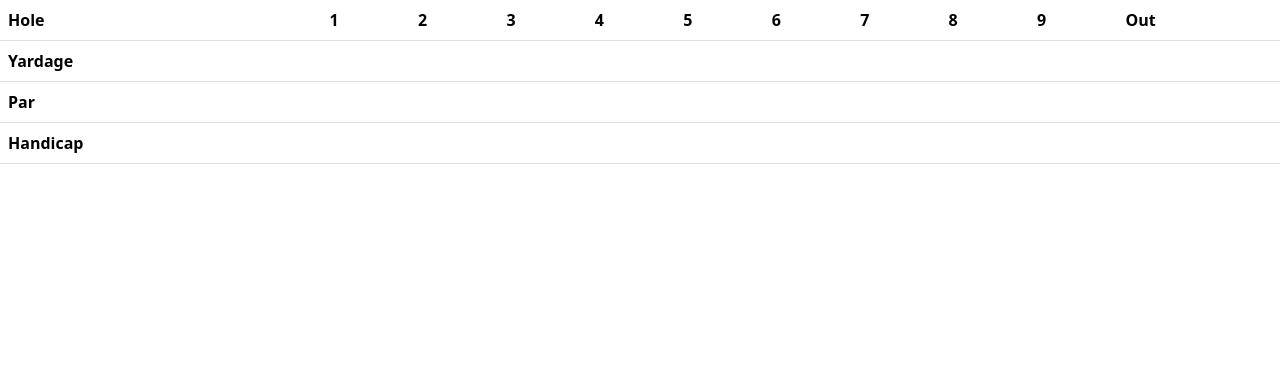
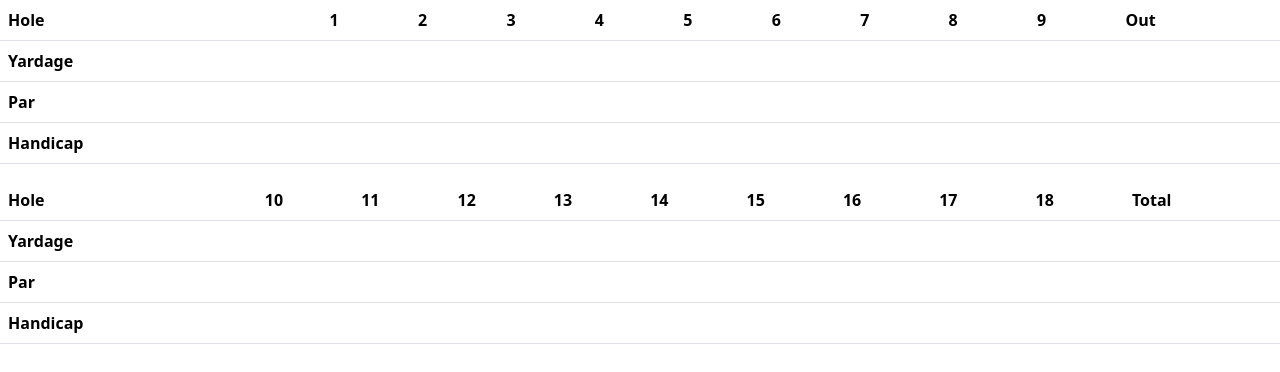
Before and after one commit to DrogonToothless/jsgolfscoreapp, a plain HTML site: page index.html in a window 1280 px wide. Drawn offline with nearby package versions, Linux system fonts and the light colour scheme.

Commit message:
buil html table for back 9

```diff
--- a/index.html
+++ b/index.html
@@ -132,6 +132,126 @@
                 </tbody>
             </table>
         </div>
+        <div class="table-responsive">
+            <table class="table">
+                <thead>
+                    <tr>
+                      <th scope="col">Hole</th>
+                      <th scope="col">10</th>
+                      <th scope="col">11</th>
+                      <th scope="col">12</th>
+                      <th scope="col">13</th>
+                      <th scope="col">14</th>
+                      <th scope="col">15</th>
+                      <th scope="col">16</th>
+                      <th scope="col">17</th>
+                      <th scope="col">18</th>
+                      <th scope="col">Total</th>
+                    </tr>
+                  </thead>
+                <tbody>
+                    <tr>
+                      <th scope="row">Yardage</th>
+                      <td>
+                        <p id="yardage-ten"></p>
+                      </td>
+                      <td>
+                        <p id="yardage-eleven"></p>
+                      </td>
+                      <td>
+                        <p id="yardage-twelve"></p>
+                      </td>
+                      <td>
+                        <p id="yardage-thirteen"></p>
+                      </td>
+                      <td>
+                        <p id="yardage-fourteen"></p>
+                      </td>
+                      <td>
+                        <p id="yardage-fifteen"></p>
+                      </td>
+                      <td>
+                        <p id="yardage-sixteen"></p>
+                      </td>
+                      <td>
+                        <p id="yardage-seventeen"></p>
+                      </td>
+                      <td>
+                        <p id="yardage-eighteen"></p>
+                      </td>
+                      <td>
+                        <p id="yardage-total"></p>
+                      </td>
+                    </tr>
+                    <tr>
+                      <th scope="row">Par</th>
+                      <td>
+                        <p id="par-ten"></p>
+                      </td>
+                      <td>
+                        <p id="par-eleven"></p>
+                      </td>
+                      <td>
+                        <p id="par-twelve"></p>
+                      </td>
+                      <td>
+                        <p id="par-thirteen"></p>
+                      </td>
+                      <td>
+                        <p id="par-fourteen"></p>
+                      </td>
+                      <td>
+                        <p id="par-fifteen"></p>
+                      </td>
+                      <td>
+                        <p id="par-sixteen"></p>
+                      </td>
+                      <td>
+                        <p id="par-seventeen"></p>
+                      </td>
+                      <td>
+                        <p id="par-eighteen"></p>
+                      </td>
+                      <td>
+                        <p id="par-total"></p>
+                      </td>
+                    </tr>
+                    <tr>
+                      <th scope="row">Handicap</th>
+                      <td>
+                        <p id="handicap-ten"></p>
+                      </td>
+                      <td>
+                        <p id="handicap-eleven"></p>
+                      </td>
+                      <td>
+                        <p id="handicap-twelve"></p>
+                      </td>
+                      <td>
+                        <p id="handicap-thirteen"></p>
+                      </td>
+                      <td>
+                        <p id="handicap-fourteen"></p>
+                      </td>
+                      <td>
+                        <p id="handicap-fifteen"></p>
+                      </td>
+                      <td>
+                        <p id="handicap-sixteen"></p>
+                      </td>
+                      <td>
+                        <p id="handicap-seventeen"></p>
+                      </td>
+                      <td>
+                        <p id="handicap-eighteen"></p>
+                      </td>
+                      <td>
+                        <p id="handicap-total"></p>
+                      </td>
+                    </tr>
+                </tbody>
+            </table>
+        </div>
     </section>
 </body>
 </html>
```
